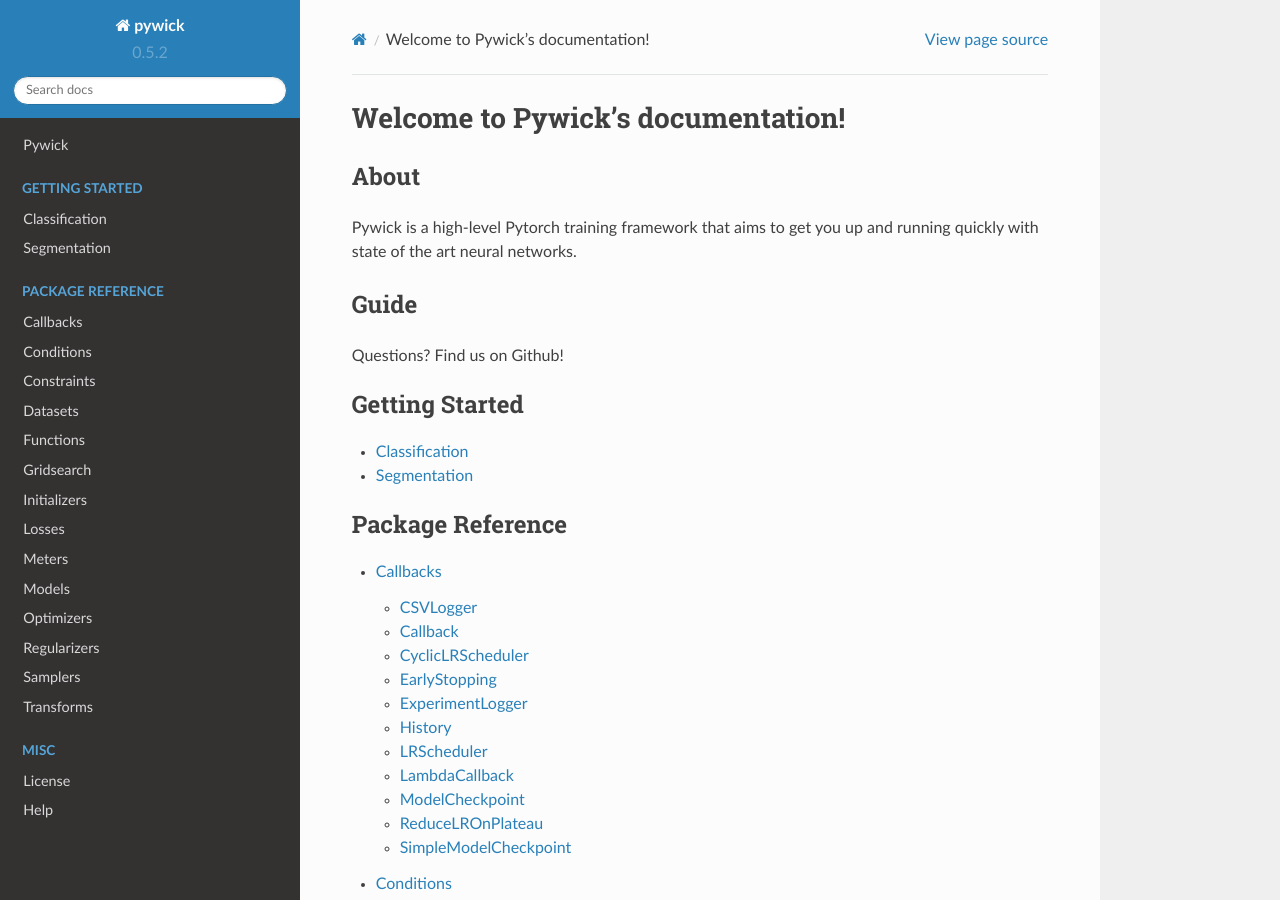
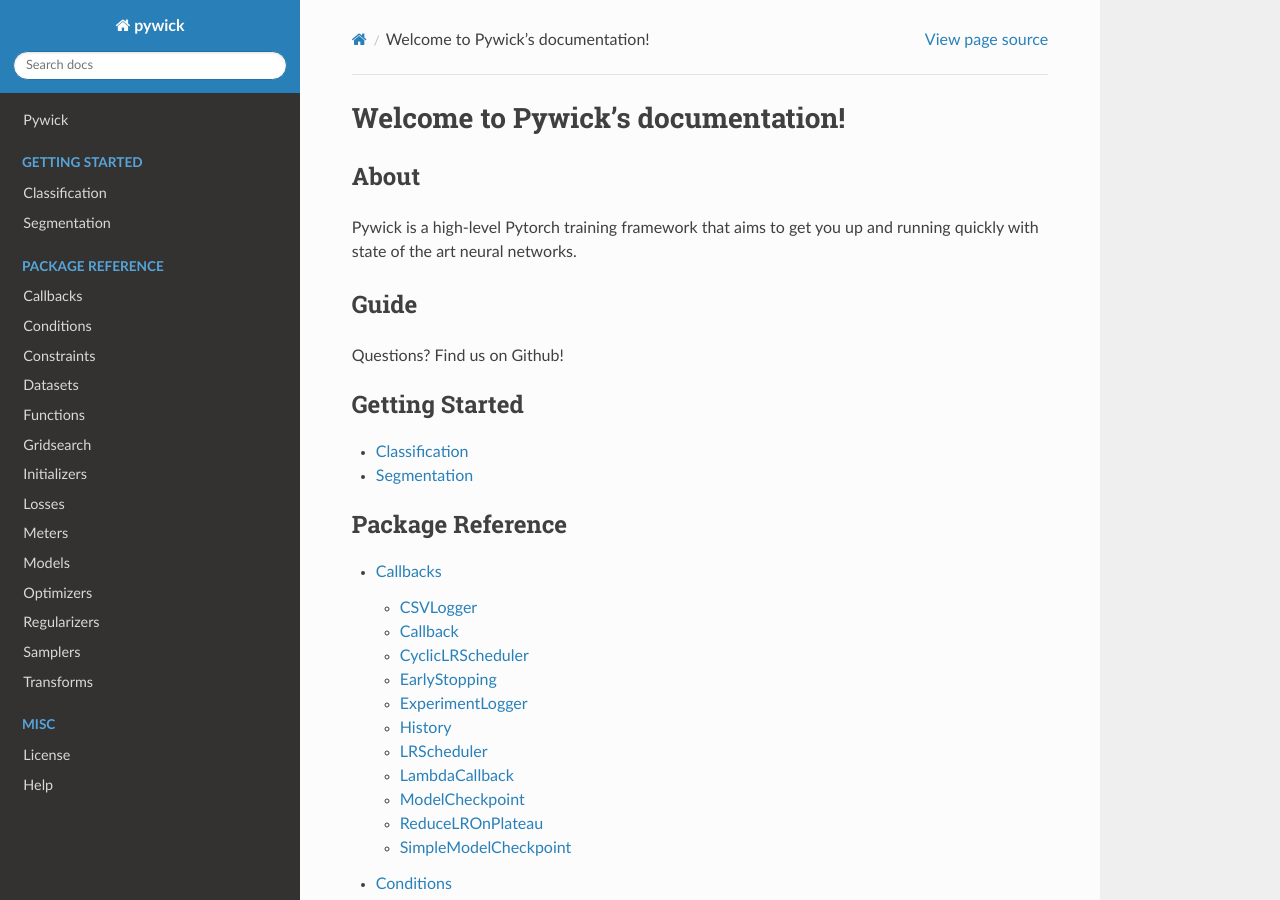
Before and after one commit to achaiah/pywick, a Sphinx documentation site: the page built from docs/source/index.rst, in a window 1280 px wide and 900 px high. Built offline with Sphinx 7.4.7 and the Read the Docs theme 2.0.0, drawn with Linux system fonts in a browser that asks for light colours; pages that are not in the unit, such as notebooks, are missing from menus.

Commit message:
major documentation work

```diff
--- a/docs/source/conf.py
+++ b/docs/source/conf.py
@@ -23,20 +23,20 @@
 copyright = u'2019, Achaiah'
 author = u'Achaiah'
 
-version_file = '../../pywick/__init__.py'
-with open(version_file, 'r') as f:
-    exec(compile(f.read(), version_file, 'exec'))
-__version__ = locals()['__version__']
+# version_file = '../../pywick/__init__.py'
+# with open(version_file, 'r') as f:
+#     exec(compile(f.read(), version_file, 'exec'))
+# __version__ = locals()['__version__']
+#
+# # The short X.Y version
+# version = __version__
+# # The full version, including alpha/beta/rc tags
+# release = __version__
 
 # The short X.Y version
-version = __version__
+version = ''
 # The full version, including alpha/beta/rc tags
-release = __version__
-
-# # The short X.Y version
-# version = ''
-# # The full version, including alpha/beta/rc tags
-# release = '0.5.2'
+release = '0.5.2'
 
 
 # -- General configuration ---------------------------------------------------
```
Also changed, not shown: README.md (+5 -0 lines).
